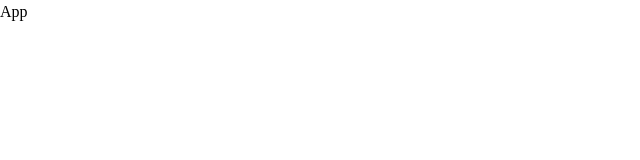
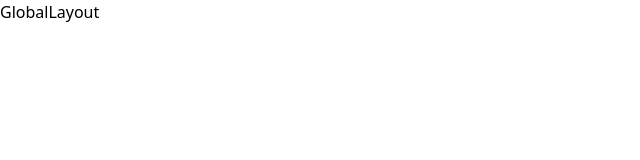
Before and after one commit to chuchrahimanshu/web.cooders.org, a React (Vite) app: page / in a window 1280 px wide. Shown: the top 160 px of the page, without its empty margins (0-640 px from the left). Built offline with nearby package versions, Linux system fonts and the light colour scheme.

Commit message:
Setup Routing using react-router-dom

```diff
--- a/package.json
+++ b/package.json
@@ -10,8 +10,11 @@
     "preview": "vite preview"
   },
   "dependencies": {
+    "@tailwindcss/vite": "^4.1.7",
     "react": "^19.1.0",
-    "react-dom": "^19.1.0"
+    "react-dom": "^19.1.0",
+    "react-router-dom": "^7.6.1",
+    "tailwindcss": "^4.1.7"
   },
   "devDependencies": {
     "@eslint/js": "^9.25.0",
--- a/src/App.tsx
+++ b/src/App.tsx
@@ -1,7 +1,8 @@
 import React from "react";
+import { Router } from "./routes";
 
 const App: React.FC = () => {
-  return <div>App</div>;
+  return <Router />;
 };
 
 export default App;
--- /dev/null
+++ b/src/layouts/GlobalLayout.tsx
@@ -0,0 +1,7 @@
+import React from "react";
+
+const GlobalLayout: React.FC = () => {
+  return <div>GlobalLayout</div>;
+};
+
+export default GlobalLayout;
--- /dev/null
+++ b/src/layouts/index.ts
@@ -0,0 +1,3 @@
+import GlobalLayout from "./GlobalLayout";
+
+export { GlobalLayout };
--- /dev/null
+++ b/src/pages/global/Home.tsx
@@ -0,0 +1,7 @@
+import React from "react";
+
+const Home: React.FC = () => {
+  return <div>Home</div>;
+};
+
+export default Home;
--- a/src/pages/index.ts
+++ b/src/pages/index.ts
@@ -0,0 +1,3 @@
+import Home from "./global/Home";
+
+export { Home };
--- /dev/null
+++ b/src/routes/Router.tsx
@@ -0,0 +1,18 @@
+import React from "react";
+import { BrowserRouter, Route, Routes } from "react-router-dom";
+import { GlobalLayout } from "../layouts";
+import { Home } from "../pages";
+
+const Router: React.FC = () => {
+  return (
+    <BrowserRouter>
+      <Routes>
+        <Route path="/" Component={GlobalLayout}>
+          <Route index Component={Home} />
+        </Route>
+      </Routes>
+    </BrowserRouter>
+  );
+};
+
+export default Router;
--- a/src/routes/index.ts
+++ b/src/routes/index.ts
@@ -0,0 +1,3 @@
+import Router from "./Router";
+
+export { Router };
--- a/vite.config.ts
+++ b/vite.config.ts
@@ -1,7 +1,8 @@
-import { defineConfig } from 'vite'
-import react from '@vitejs/plugin-react-swc'
+import { defineConfig } from "vite";
+import react from "@vitejs/plugin-react-swc";
+import tailwindcss from "@tailwindcss/vite";
 
 // https://vite.dev/config/
 export default defineConfig({
-  plugins: [react()],
-})
+  plugins: [react(), tailwindcss()],
+});
```
Also changed, not shown: 1 other file (tests, documents, lock files or other folders).
